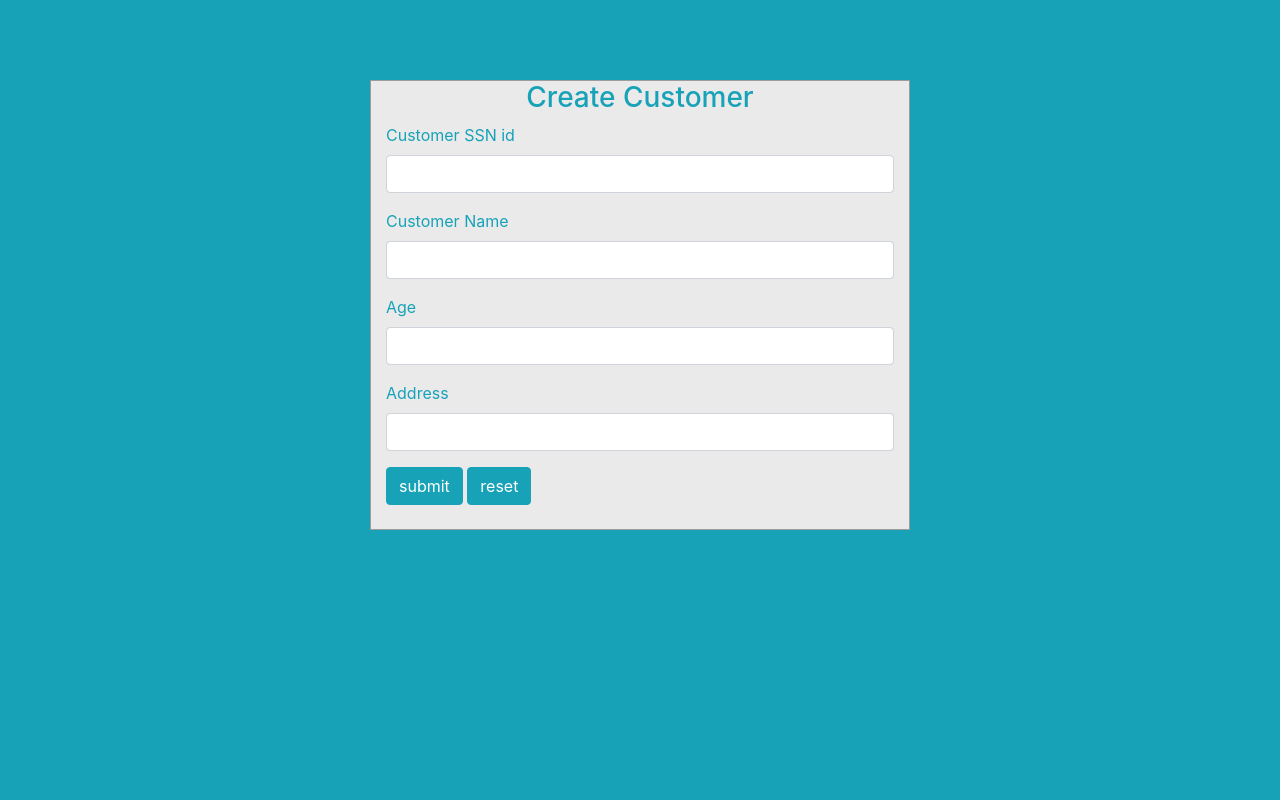
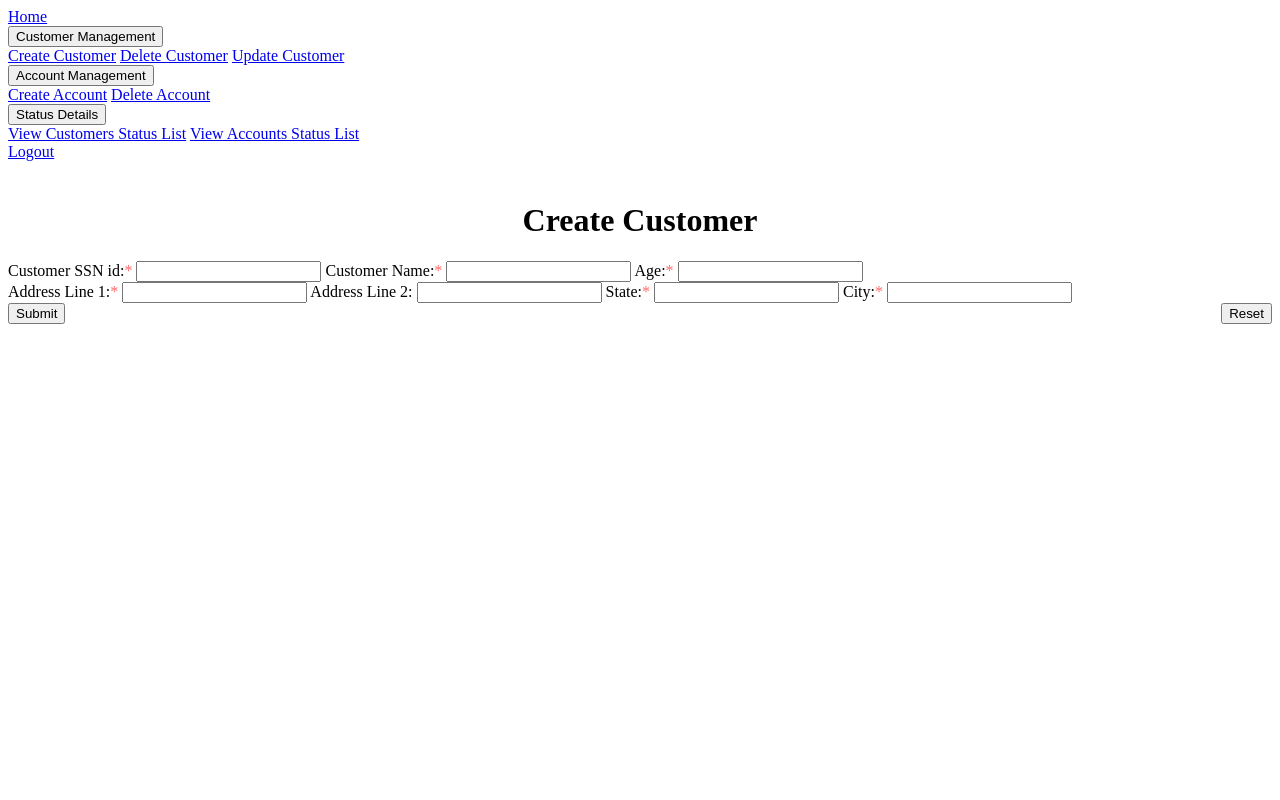
Before and after one commit to AgileCaseStudy/agile, a Flask app: template templates/create-customer.html in a window 1280 px wide. Run offline with Flask 2, Linux system fonts and the light colour scheme; the template is opened without the code that fills it, so the values that code supplies are empty; some libraries are stand-ins or nearby versions.

Commit message:
Update create-customer.html

```diff
--- a/templates/create-customer.html
+++ b/templates/create-customer.html
@@ -3,52 +3,130 @@
 <title> Create Customer</title>
 <head>
         <link rel="stylesheet" type="text/css" href="{{ url_for('static', filename='createcustomerstyle.css') }}">
+</head>
+<body>
+        <div class="navbar">
+                <a href="#home">Home</a>
+                <div class="dropdown">
+                    <button class="dropbtn">Customer Management
+                      <i class="fa fa-caret-down"></i>
+                    </button>
+                    <div class="dropdown-content">
+                      <a href="#">Create Customer</a>
+                      <a href="#">Delete Customer</a>
+                      <a href="#">Update Customer</a>
 
-	<!-- Bootstrap CSS -->
-	<link rel="stylesheet" href="https://stackpath.bootstrapcdn.com/bootstrap/4.5.0/css/bootstrap.min.css" integrity="sha384-9aIt2nRpC12Uk9gS9baDl411NQApFmC26EwAOH8WgZl5MYYxFfc+NcPb1dKGj7Sk" crossorigin="anonymous">
 
-</head>
-<body id="b">
-    <div id="register">
-        <div class="container">
-            <div id="register-row" class="row justify-content-center align-items-center">
-                <div id="register-column" class="col-md-6">
-                    <div id="register-box" class="col-md-12">
-                        <form class="form" action="create-customer" method="post">
-                                <h3 class="text-center text-info">Create Customer</h3>
-                                <div class="form-group">
-                                    <label for="id" class="text-info">Customer SSN id</label>
-                                    <input type="text" name="id" value="" class="form-control"  required>
                     </div>
-                                <div class="form-group">
-                                    <label for="name" class="text-info">Customer Name</label>
-                                    <input type="text" name="name" class="form-control" value="" required>
                 </div>
-                                <div class="form-group">
-                                    <label for="age" class="text-info">Age</label>
-                                    <input type="text" name="age" class="form-control" value="" required>
+
+                <div class="dropdown">
+                  <button class="dropbtn">Account Management
+                    <i class="fa fa-caret-down"></i>
+                  </button>
+                  <div class="dropdown-content">
+                    <a href="#">Create Account</a>
+                    <a href="#">Delete Account</a>
+
                   </div>
-                                <div class="form-group">
-                                    <label for="Address" class="text-info">Address</label>
-                                    <input type="text" name="ID" class="form-control" value="" required>
                 </div>
-                                <div class="form-group" class="text-info row" >
-                                    <input type="submit" name="submit" class="btn btn-info btn-md" value="submit"><span>
-                                    <input type="reset" name="reset" class="btn btn-info btn-md" value="reset"><span>
+
+                <div class="dropdown">
+                  <button class="dropbtn">Status Details
+                    <i class="fa fa-caret-down"></i>
+                  </button>
+                  <div class="dropdown-content">
+                    <a href="#">View Customers Status List</a>
+                    <a href="#">View Accounts Status List</a>
+                  </div>
+                </div>
+
+                <a href="#logout">Logout</a>
+
+              </div>
+
+<div id="main-part">
+<h1 style="text-align: center; padding-top: 20px">Create Customer</h1>
+<div id="frm">
+    <div id="frm_in">
+  <form action="/" onsubmit="return validate()" method="POST" name="CreateCustomerForm">
+    <label for="id">Customer SSN id:<span style="color: rgba(255, 0, 0, 0.589)">*</span></label>
+    <input type="text" id="id" name="id">
+
+    <label for="name">Customer Name:<span style="color: rgba(255, 0, 0, 0.589)">*</span></label>
+    <input type="text" id="name" name="name">
+
+    <label for="age">Age:<span style="color: rgba(255, 0, 0, 0.589)">*</span></label>
+    <input type="number" name="age" id="age"><br>
+
+    <label for="address_1">Address Line 1:<span style="color: rgba(255, 0, 0, 0.589)">*</span></label>
+    <input type="text" name="address_1" id="address_1">
+
+    <label for="address_2">Address Line 2:</label>
+    <input type="text" name="address_2" id="address_2">
+
+    <label for="state">State:<span style="color: rgba(255, 0, 0, 0.589)">*</span></label>
+    <input type="text" name="state" id="state">
+
+    <label for="city">City:<span style="color: rgba(255, 0, 0, 0.589)">*</span></label>
+    <input type="text" name="city" id="city">
+  <div>
+    <input type="submit" value="Submit"><span>
+    <input style="float: right" type="reset" value="Reset">
 </div>
 </form>
 </div>
 </div>
 </div>
-        </div>
-    </div>
-
-
 <!-- Bootstrap jQuery, Popper.js, and our own JavaScript plugins-->
 	<script src="https://code.jquery.com/jquery-3.5.1.slim.min.js" integrity="sha384-DfXdz2htPH0lsSSs5nCTpuj/zy4C+OGpamoFVy38MVBnE+IbbVYUew+OrCXaRkfj" crossorigin="anonymous"></script>
 <script src="https://cdn.jsdelivr.net/npm/popper.js@1.16.0/dist/umd/popper.min.js" integrity="sha384-Q6E9RHvbIyZFJoft+2mJbHaEWldlvI9IOYy5n3zV9zzTtmI3UksdQRVvoxMfooAo" crossorigin="anonymous"></script>
 <script src="https://stackpath.bootstrapcdn.com/bootstrap/4.5.0/js/bootstrap.min.js" integrity="sha384-OgVRvuATP1z7JjHLkuOU7Xw704+h835Lr+6QL9UvYjZE3Ipu6Tp75j7Bh/kR0JKI" crossorigin="anonymous"></script>
+<script>
+		function validate()
+		{
+			var id = document.forms["CreateCustomerForm"]["id"];
+			var name = document.forms["CreateCustomerForm"]["name"];
+            var age = document.forms["CreateCustomerForm"]["age"];
+            var address_1 = document.forms["CreateCustomerForm"]["address_1"];
+            var address_2 = document.forms["CreateCustomerForm"]["address_2"];
+            var state = document.forms["CreateCustomerForm"]["state"];
+            var city = document.forms["CreateCustomerForm"]["city"];
+			if (id.value == "")
+			{
+				window.alert("Please enter Customer's SSN Id");
+				id.focus();
+				return false;
+			}
+            if (name.value == "")
+			{
+				window.alert("Please enter Customer's Name");
+				name.focus();
+				return false;
+			} if (age.value == "")
+			{
+				window.alert("Please enter Customer's Age");
+				age.focus();
+				return false;
+			} if (address_1.value == "")
+			{
+				window.alert("Please enter Customer's address");
+				address_1.focus();
+				return false;
+			} if (state.value == "")
+			{
+				window.alert("Please enter Customer's State");
+				state.focus();
+				return false;
+			} if (city.value == "")
+			{
+				window.alert("Please enter Customer's City");
+				city.focus();
+				return false;
+			}
 
+			return true;
+		}</script>
 
 </body>
 
```
Lines whose indentation alone changed are shown as unchanged.
